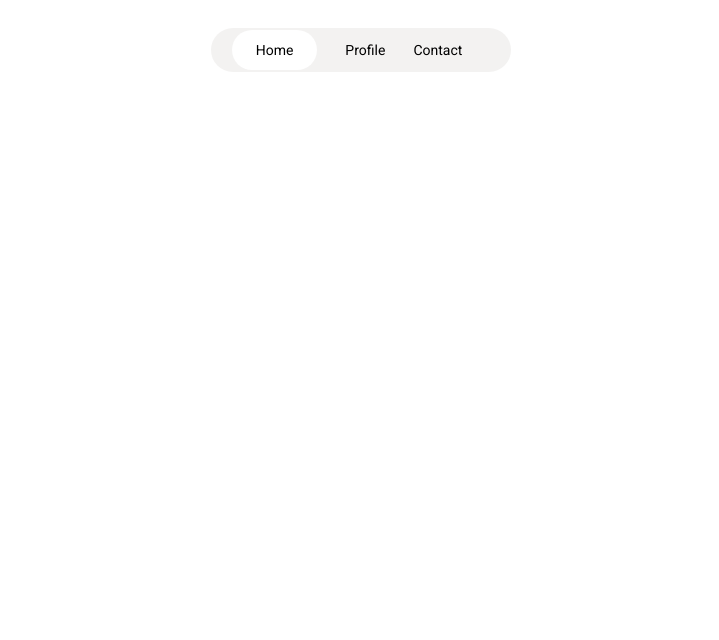
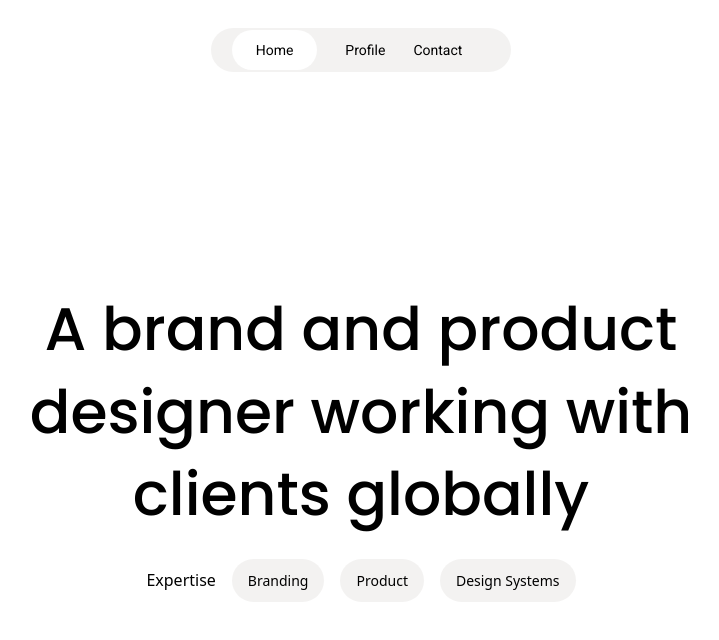
Before and after one commit to KingLyrics/Oh.STUDIO-clone, a React (Vite) app: page / in a window 1280 px wide. Shown: the top 640 px of the page, without its empty margins (279-998 px from the left). Built offline with nearby package versions, Linux system fonts and the light colour scheme.

Commit message:
Added Hero

```diff
--- a/src/App.jsx
+++ b/src/App.jsx
@@ -1,9 +1,11 @@
+import Hero from "./components/Hero";
 import Navbar from "./components/Navbar";
 
 export default function App() {
   return (
       <div>
         <Navbar/>
+        <Hero/>
       </div>
   )
 }
--- /dev/null
+++ b/src/components/Gallery.jsx
@@ -0,0 +1,3 @@
+export default function Gallery() {
+
+}
--- /dev/null
+++ b/src/components/Hero.jsx
@@ -0,0 +1,15 @@
+export default function Hero() {
+  return (
+    <div className="flex justify-center mt-72 flex-col items-center ">
+      <p className="font-Poppins text-6xl w-[700px] text-center leading-snug">
+        A brand and product designer working with clients globally
+      </p>
+      <div className="mt-8 space-x-4">
+        <a href="">Expertise</a>
+        <a href="" className="bg-SlateGray py-3 px-4 text-sm rounded-full">Branding</a>
+        <a href="" className="bg-SlateGray py-3 px-4 text-sm rounded-full">Product</a>
+        <a href="" className="bg-SlateGray py-3 px-4 text-sm rounded-full">Design Systems</a>
+      </div>
+    </div>
+  );
+}
--- a/src/index.css
+++ b/src/index.css
@@ -1,4 +1,5 @@
 @import url('https://fonts.googleapis.com/css2?family=Roboto:wght@100;400&display=swap');
+@import url('https://fonts.googleapis.com/css2?family=Poppins:wght@500&family=Roboto:wght@100;400&display=swap');
 @tailwind base;
 @tailwind components;
 @tailwind utilities;
--- a/tailwind.config.js
+++ b/tailwind.config.js
@@ -9,6 +9,7 @@ export default {
       },
       fontFamily: {
         Roboto: ["Roboto", "sans-serif"],
+        Poppins: ["Poppins", "sans-serif"],
       },
     },
   },
```
